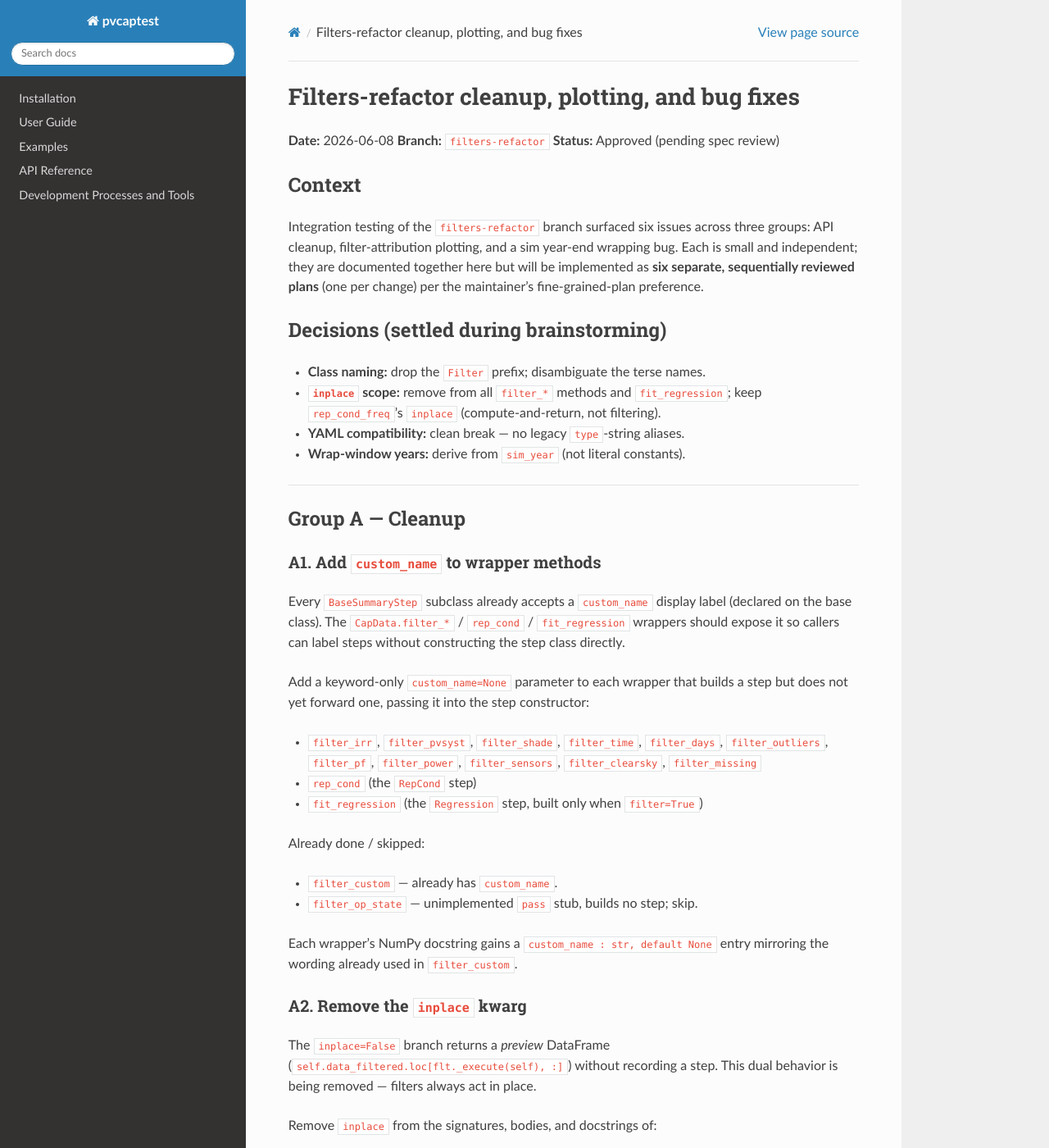
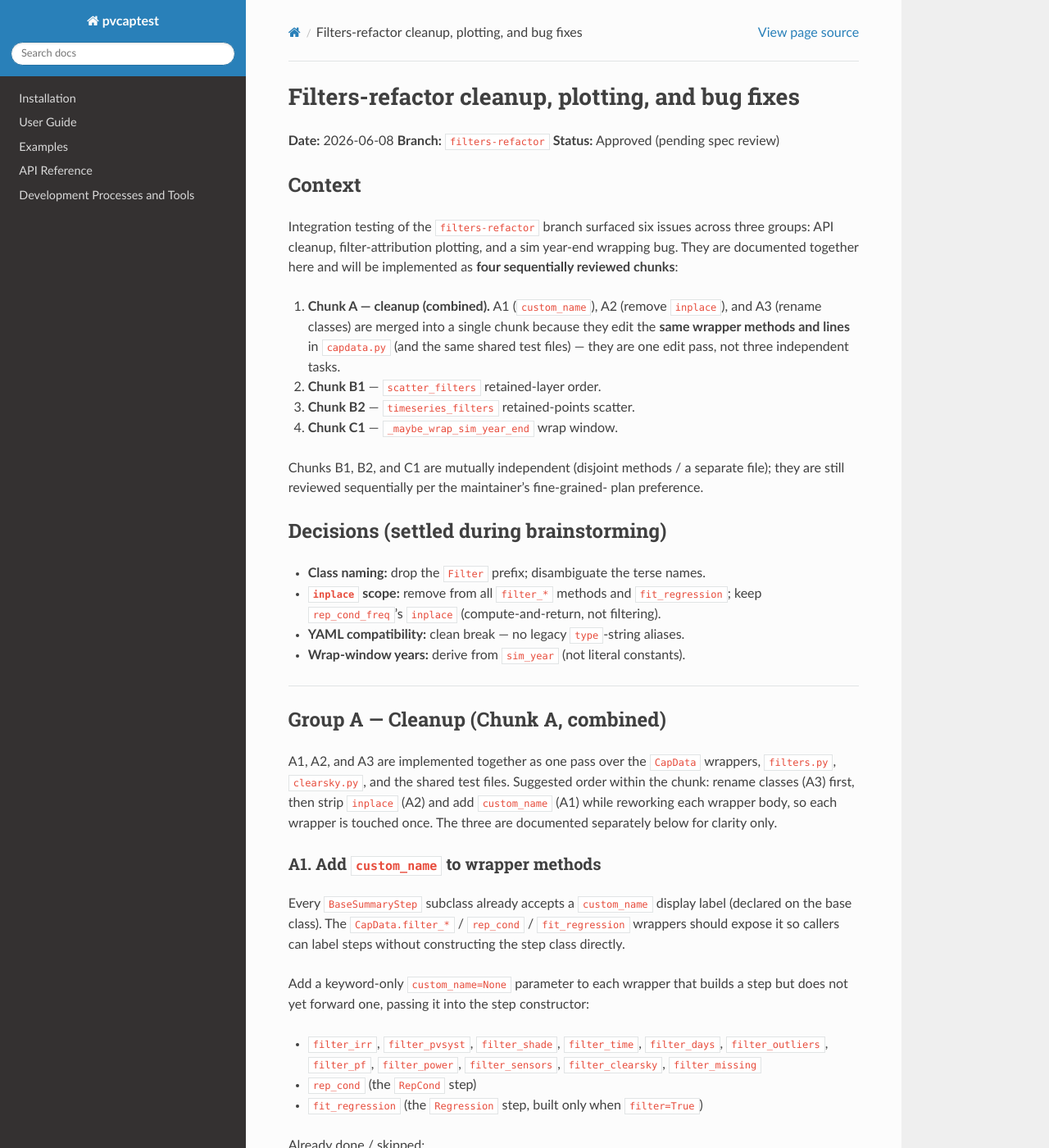
Before and after one commit to pvcaptest/pvcaptest, a Sphinx documentation site: the page built from docs/superpowers/specs/2026-06-08-filters-refactor-cleanup-design.md, in a window 1280 px wide and 1400 px high. Shown: the whole window at 82% size. Built offline with Sphinx 7.4.7 and the Read the Docs theme 3.1.0, drawn with Linux system fonts in a browser that asks for light colours; pages that are not in the unit, such as notebooks, are missing from menus.

Commit message:
docs: collapse A1/A2/A3 into one combined chunk in cleanup spec
Co-Authored-By: Claude Opus 4.8 <noreply@anthropic.com>

```diff
--- a/docs/superpowers/specs/2026-06-08-filters-refactor-cleanup-design.md
+++ b/docs/superpowers/specs/2026-06-08-filters-refactor-cleanup-design.md
@@ -8,9 +8,20 @@
 
 Integration testing of the `filters-refactor` branch surfaced six issues across
 three groups: API cleanup, filter-attribution plotting, and a sim year-end
-wrapping bug. Each is small and independent; they are documented together here
-but will be implemented as **six separate, sequentially reviewed plans** (one
-per change) per the maintainer's fine-grained-plan preference.
+wrapping bug. They are documented together here and will be implemented as
+**four sequentially reviewed chunks**:
+
+1. **Chunk A — cleanup (combined).** A1 (`custom_name`), A2 (remove `inplace`),
+   and A3 (rename classes) are merged into a single chunk because they edit the
+   **same wrapper methods and lines** in `capdata.py` (and the same shared test
+   files) — they are one edit pass, not three independent tasks.
+2. **Chunk B1** — `scatter_filters` retained-layer order.
+3. **Chunk B2** — `timeseries_filters` retained-points scatter.
+4. **Chunk C1** — `_maybe_wrap_sim_year_end` wrap window.
+
+Chunks B1, B2, and C1 are mutually independent (disjoint methods / a separate
+file); they are still reviewed sequentially per the maintainer's fine-grained-
+plan preference.
 
 ## Decisions (settled during brainstorming)
 
@@ -22,7 +33,13 @@ per change) per the maintainer's fine-grained-plan preference.
 
 ---
 
-## Group A — Cleanup
+## Group A — Cleanup (Chunk A, combined)
+
+A1, A2, and A3 are implemented together as one pass over the `CapData` wrappers,
+`filters.py`, `clearsky.py`, and the shared test files. Suggested order within
+the chunk: rename classes (A3) first, then strip `inplace` (A2) and add
+`custom_name` (A1) while reworking each wrapper body, so each wrapper is touched
+once. The three are documented separately below for clarity only.
 
 ### A1. Add `custom_name` to wrapper methods
 
```
